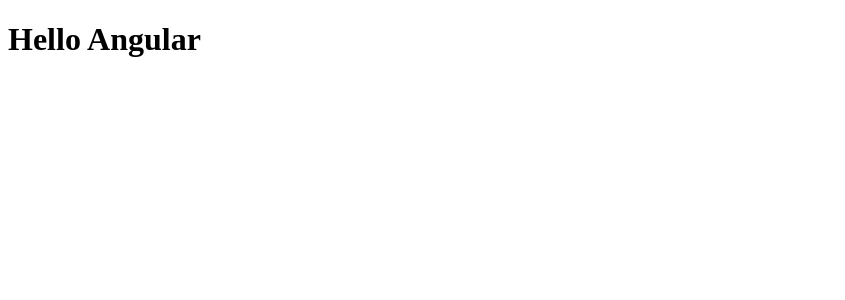
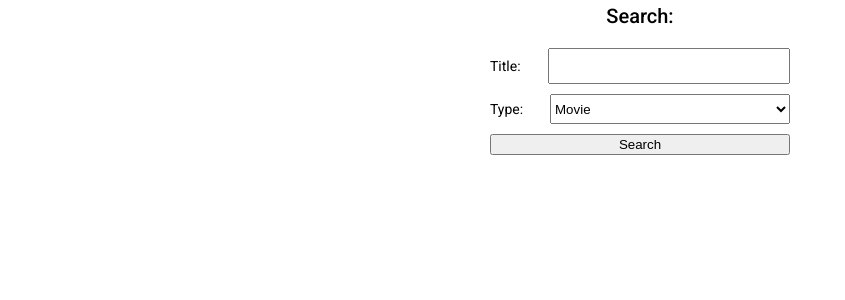
Before and after one commit to Xiki2020/angular-app-films, an Angular app: page / in a window 1280 px wide. Shown: the top 300 px of the page, without its empty margins (0-845 px from the left). Built offline with nearby package versions, Linux system fonts and the light colour scheme.

Commit message:
Добавлена форма поиска, создан сервис для работы с апи, и создан интерфейс, для работы с данными с апи

```diff
--- a/angular.json
+++ b/angular.json
@@ -31,6 +31,7 @@
               "src/assets"
             ],
             "styles": [
+              "./node_modules/@angular/material/prebuilt-themes/indigo-pink.css",
               "src/styles.scss"
             ],
             "scripts": []
@@ -99,6 +100,7 @@
               "src/assets"
             ],
             "styles": [
+              "./node_modules/@angular/material/prebuilt-themes/indigo-pink.css",
               "src/styles.scss"
             ],
             "scripts": []
--- a/package.json
+++ b/package.json
@@ -11,10 +11,12 @@
   "private": true,
   "dependencies": {
     "@angular/animations": "~13.1.0",
+    "@angular/cdk": "^13.1.2",
     "@angular/common": "~13.1.0",
     "@angular/compiler": "~13.1.0",
     "@angular/core": "~13.1.0",
     "@angular/forms": "~13.1.0",
+    "@angular/material": "^13.1.2",
     "@angular/platform-browser": "~13.1.0",
     "@angular/platform-browser-dynamic": "~13.1.0",
     "@angular/router": "~13.1.0",
--- a/src/app/app.component.html
+++ b/src/app/app.component.html
@@ -1 +1 @@
-<h1>Hello Angular</h1>
+<app-form-search></app-form-search>
--- /dev/null
+++ b/src/app/shared/components/form-search/form-search.component.html
@@ -0,0 +1,28 @@
+<form class="form-search"
+		name="search">
+	<h2>Search:</h2>
+	<div class="form-search__block">
+		<label for="title"
+				 class="form-search__label">Title:</label>
+		<input type="text"
+				 id="title"
+				 name="title"
+				 class="form-search__input">
+	</div>
+	<div class="form-search__block">
+		<label for="type"
+				 class="form-search__label">Type:</label>
+		<select name="type"
+				  id="type"
+				  class="form-search__select">
+			<option value="movie">Movie</option>
+			<option value="series">Series</option>
+			<option value="episode">Episode</option>
+		</select>
+	</div>
+	<div class="form-search__block">
+		<button class="form-search__btn"
+				  type="button"
+				  (click)="getFilms('Batman', 'Movie', '1')">Search</button>
+	</div>
+</form>
--- /dev/null
+++ b/src/app/shared/components/form-search/form-search.component.scss
@@ -0,0 +1,23 @@
+.form-search {
+	text-align: center;
+
+	.form-search__block {
+		width: 300px;
+		display: flex;
+		justify-content: space-between;
+		margin: 10px auto;
+	}
+	.form-search__label {
+		width: 20%;
+		display: flex;
+		align-items: center;
+	}
+	.form-search__input,
+	.form-search__select {
+		width: 80%;
+		height: 30px;
+	}
+}
+.form-search__btn {
+	width: 100%;
+}
--- /dev/null
+++ b/src/app/shared/components/form-search/form-search.component.ts
@@ -0,0 +1,30 @@
+import { Component, OnInit } from '@angular/core';
+import { OmdbService } from '../../service/omdb.service'
+import { Film } from '../../model/film.model';
+
+@Component({
+	selector: 'app-form-search',
+	templateUrl: './form-search.component.html',
+	styleUrls: ['./form-search.component.scss']
+})
+export class FormSearchComponent implements OnInit {
+
+	films: Film[] = [];
+	value: string = "";
+
+	constructor(private omdbService: OmdbService) { }
+
+	ngOnInit(): void {
+	}
+
+	getFilms(name: string, type: string, page: string): void {
+		this.omdbService.getFilms(name, type, page).subscribe((films: Film[]) => {
+			this.films = films;
+			console.log(this.films);
+			console.log(this.value);
+		})
+	}
+
+
+
+}
--- /dev/null
+++ b/src/app/shared/service/omdb.service.ts
@@ -0,0 +1,25 @@
+import { HttpClient } from '@angular/common/http';
+import { Injectable } from '@angular/core';
+import { Observable } from 'rxjs';
+import { Film } from '../model/film.model';
+
+const API_URL = "http://www.omdbapi.com/?";
+const API_KEY = "e5d789fc";
+
+@Injectable({
+	providedIn: 'root'
+})
+export class OmdbService {
+
+	constructor(private httpClient: HttpClient) { }
+
+	getFilms(name: string, type: string, page: string): Observable<Film[]> {
+		const queryParams = {
+			apiKey: API_KEY,
+			s: name,
+			type: type,
+			page: page,
+		};
+		return this.httpClient.get<Film[]>(API_URL + new URLSearchParams(queryParams));
+	}
+}
--- a/src/index.html
+++ b/src/index.html
@@ -6,8 +6,11 @@
   <base href="/">
   <meta name="viewport" content="width=device-width, initial-scale=1">
   <link rel="icon" type="image/x-icon" href="favicon.ico">
+  <link rel="preconnect" href="https://fonts.gstatic.com">
+  <link href="https://fonts.googleapis.com/css2?family=Roboto:wght@300;400;500&display=swap" rel="stylesheet">
+  <link href="https://fonts.googleapis.com/icon?family=Material+Icons" rel="stylesheet">
 </head>
-<body>
+<body class="mat-typography">
   <app-root></app-root>
 </body>
 </html>
--- a/src/styles.scss
+++ b/src/styles.scss
@@ -1 +1,4 @@
 /* You can add global styles to this file, and also import other style files */
+
+html, body { height: 100%; }
+body { margin: 0; font-family: Roboto, "Helvetica Neue", sans-serif; }
```
Also changed, not shown: src/app/app.module.ts (+11 -2 lines), src/app/shared/model/film.model.ts (added, +8 -0 lines), 2 other files (tests, documents, lock files or other folders).
